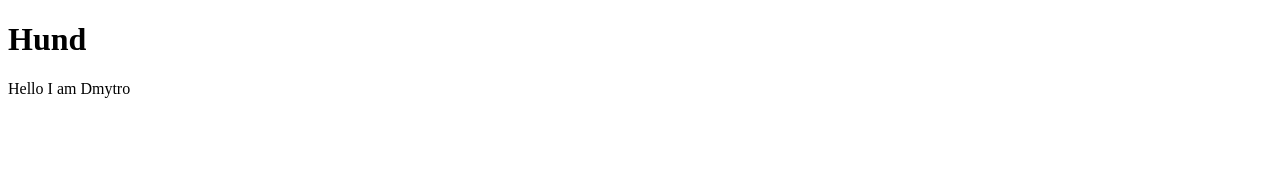
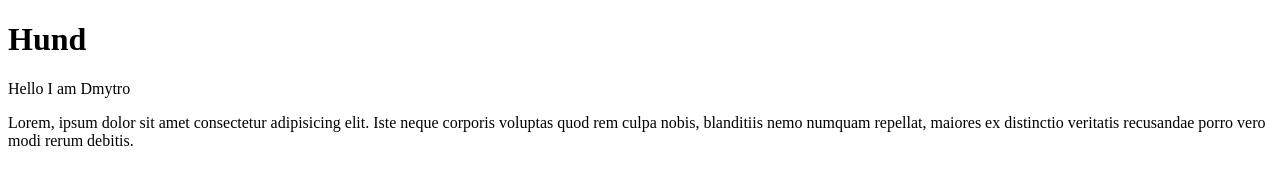
Before and after one commit to FBetulDemir/Team-arbete, a plain HTML site: page index.html in a window 1280 px wide. Drawn offline with Linux system fonts and the light colour scheme.

Commit message:
Added p tag

```diff
--- a/index.html
+++ b/index.html
@@ -8,5 +8,10 @@
   <body>
     <h1>Hund</h1>
     <p>Hello I am Dmytro</p>
+    <p>
+      Lorem, ipsum dolor sit amet consectetur adipisicing elit. Iste neque
+      corporis voluptas quod rem culpa nobis, blanditiis nemo numquam repellat,
+      maiores ex distinctio veritatis recusandae porro vero modi rerum debitis.
+    </p>
   </body>
 </html>
```
